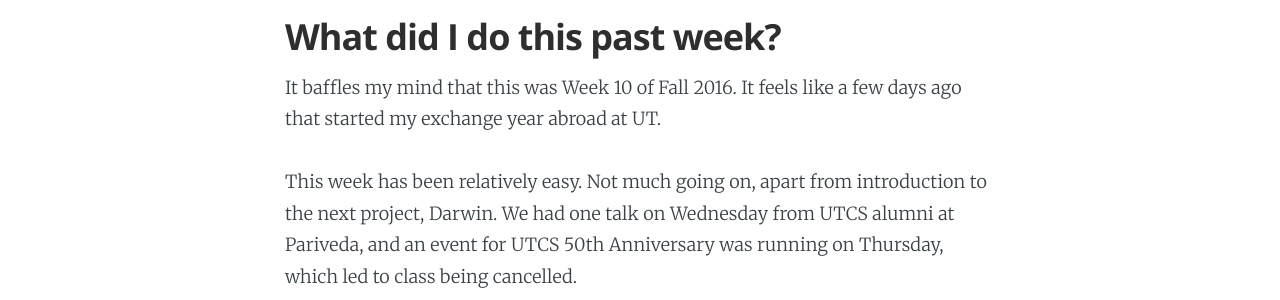
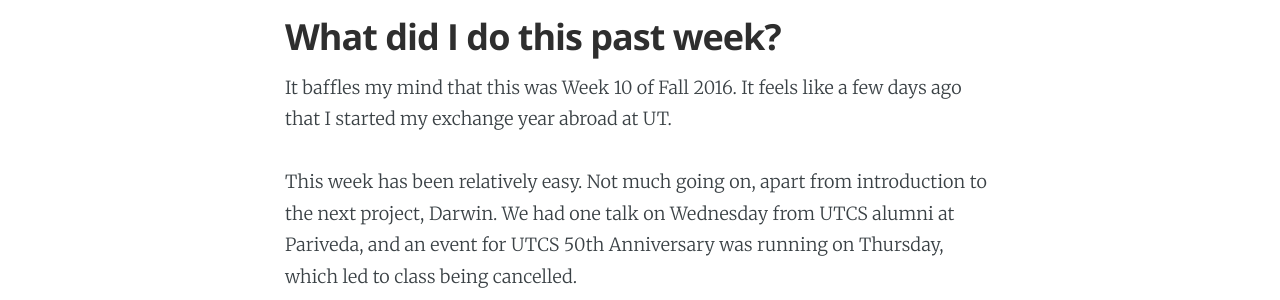
Before and after one commit to gvsi/cs371p, a Jekyll site: the page built from _posts/2016-10-29-week-ten.md, in a window 1280 px wide. Shown: the part 484-784 px from the top of the page. Built offline with Jekyll 4.4.1, drawn with Linux system fonts in a browser that asks for light colours; nearby versions of some CDN libraries.

Commit message:
Fix typo

```diff
--- a/_posts/2016-10-29-week-ten.md
+++ b/_posts/2016-10-29-week-ten.md
@@ -12,7 +12,7 @@
 ---
 
 ## What did I do this past week?
-It baffles my mind that this was Week 10 of Fall 2016. It feels like a few days ago that started my exchange year abroad at UT.
+It baffles my mind that this was Week 10 of Fall 2016. It feels like a few days ago that I started my exchange year abroad at UT.
 
 This week has been relatively easy. Not much going on, apart from introduction to the next project, Darwin. We had one talk on Wednesday from UTCS alumni at Pariveda, and an event for UTCS 50th Anniversary was running on Thursday, which led to class being cancelled.
 
```
